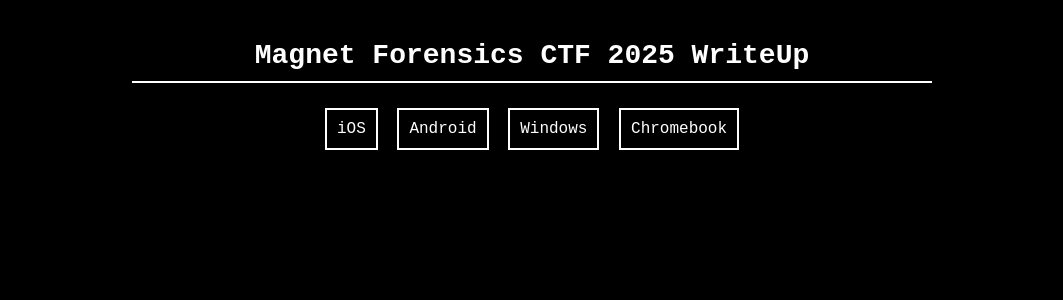
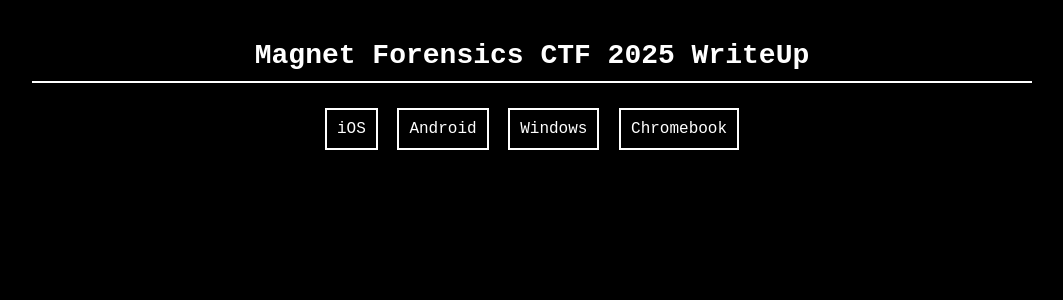
Before and after one commit to amulya-shanbhag/CTF-Writeup-2025, a Jekyll site: the page built from index.md, in a window 1280 px wide. Shown: the top 300 px of the page, without its empty margins (108-1171 px from the left). Built offline with Jekyll 4.4.1, drawn with Linux system fonts in a browser that asks for light colours; our own code applies the rules of GitHub Pages for plain Markdown files.

Commit message:
Update default.html

```diff
--- a/_layouts/default.html
+++ b/_layouts/default.html
@@ -13,7 +13,7 @@
             padding: 20px;
         }
         .container {
-            max-width: 800px;
+            max-width: 1000px;
             margin: 0 auto;
             padding: 20px;
         }
@@ -45,9 +45,9 @@
         .content {
             text-align: left;
             margin-top: 20px;
-            padding: 10px;
-            max-width: 700px;
-            margin-left: auto;
+            padding: 20px;
+            max-width: 100%;
+            margin-left: 0;
             margin-right: auto;
         }
     </style>
```
